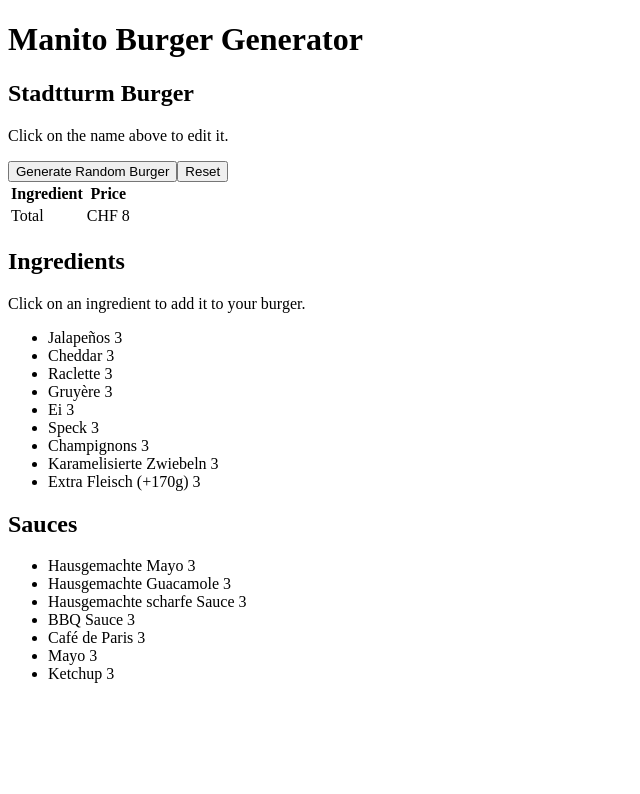
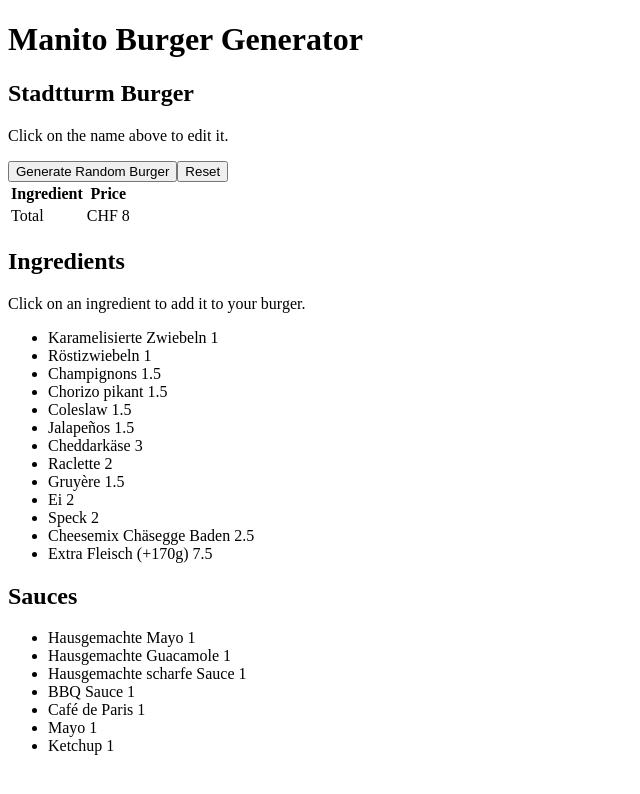
Before and after one commit to platzhersh/manito-burger-generator, an Angular app: page / in a window 1280 px wide. Shown: the top 794 px of the page, without its empty margins (0-640 px from the left). Built offline with nearby package versions, Linux system fonts and the light colour scheme.

Commit message:
add ingredient prices, add empty burgers

```diff
--- a/src/app/burger/burger.service.ts
+++ b/src/app/burger/burger.service.ts
@@ -4,7 +4,7 @@ import {SauceService} from "../sauce/sauce.service";
 import {Ingredient} from "../ingredient/ingredient";
 import {Sauce} from "../sauce/sauce";
 import {Burger} from "./burger";
-import {BURGERS} from "../mock-burger";
+import {BURGERS} from "../../assets/mocks/mock-burger";
 
 @Injectable()
 export class BurgerService {
--- a/src/app/burger/burger.ts
+++ b/src/app/burger/burger.ts
@@ -8,11 +8,15 @@ export class Burger {
   name: string;
   ingredients: Array<Ingredient>;
   sauces: Array<Sauce>;
+  fixedPrice?: number;
 
   // a simple constructor.
-  constructor(name: string, ingredients: Array<Ingredient>) {
+  constructor(name: string, ingredients: Array<Ingredient>, price?: number) {
     this.name = name;
     this.ingredients = ingredients;
+    if (price) {
+      this.fixedPrice = price;
+    }
   }
 
   addIngredient(ingredient: Ingredient) {
@@ -31,12 +35,16 @@ export class Burger {
   }
 
   getTotal(): number {
-    let total = baseprice;
+    if (this.fixedPrice) {
+      return this.fixedPrice;
+    } else {
+      let total = baseprice;
 
-    for (let i of this.ingredients) {
-      total += i.price;
+      for (let i of this.ingredients) {
+        total += i.price;
+      }
+      return total;
     }
-    return total;
   }
 
 }
--- a/src/app/ingredient/ingredient.service.ts
+++ b/src/app/ingredient/ingredient.service.ts
@@ -1,6 +1,6 @@
 import { Injectable } from '@angular/core';
 import {Ingredient} from "./ingredient";
-import {INGREDIENTS} from "../mock-ingredients";
+import {INGREDIENTS} from "../../assets/mocks/mock-ingredients";
 
 @Injectable()
 export class IngredientService {
--- a/src/app/mock-burger.ts
+++ /dev/null
@@ -1,6 +0,0 @@
-import {Burger} from "./burger/burger";
-
-export const BURGERS: Burger[] = [
-  new Burger('Stadtturm Burger', []),
-  new Burger('Chili Burger', []),
-];
--- a/src/app/mock-ingredients.ts
+++ /dev/null
@@ -1,13 +0,0 @@
-import {Ingredient} from "./ingredient/ingredient";
-
-export const INGREDIENTS: Ingredient[] = [
-  { name: 'Jalapeños', price: 3.0 },
-  { name: 'Cheddar', price: 3.0 },
-  { name: 'Raclette', price: 3.0 },
-  { name: 'Gruyère', price: 3.0 },
-  { name: 'Ei', price: 3.0 },
-  { name: 'Speck', price: 3.0 },
-  { name: 'Champignons', price: 3.0 },
-  { name: 'Karamelisierte Zwiebeln', price: 3.0 },
-  { name: 'Extra Fleisch (+170g)', price: 3.0 }
-];
--- a/src/app/mock-sauces.ts
+++ /dev/null
@@ -1,11 +0,0 @@
-import {Sauce} from "./sauce/sauce";
-
-export const SAUCES: Sauce[] = [
-  { name: 'Hausgemachte Mayo', price: 3.0 },
-  { name: 'Hausgemachte Guacamole', price: 3.0 },
-  { name: 'Hausgemachte scharfe Sauce', price: 3.0 },
-  { name: 'BBQ Sauce', price: 3.0 },
-  { name: 'Café de Paris', price: 3.0 },
-  { name: 'Mayo', price: 3.0 },
-  { name: 'Ketchup', price: 3.0 }
-];
--- a/src/app/sauce/sauce.service.ts
+++ b/src/app/sauce/sauce.service.ts
@@ -1,6 +1,6 @@
 import { Injectable } from '@angular/core';
 import {Sauce} from "./sauce";
-import {SAUCES} from "../mock-sauces";
+import {SAUCES} from "../../assets/mocks/mock-sauces";
 
 @Injectable()
 export class SauceService {
--- /dev/null
+++ b/src/assets/mocks/mock-burger.ts
@@ -0,0 +1,11 @@
+import {Burger} from "../../app/burger/burger";
+
+export const BURGERS: Burger[] = [
+  new Burger('Stadtturm Burger', [], 20.00),
+  new Burger('Chili Burger', [], 13.50),
+  new Burger('Classic', [], 12.00),
+  new Burger('Cheese', [], 13.00),
+  new Burger('Cheese + Bacon', [], 14.50),
+  new Burger('Veggie Lover', [], 12.00),
+  new Burger('BBQ Texas', [], 14.00),
+];
--- /dev/null
+++ b/src/assets/mocks/mock-ingredients.ts
@@ -0,0 +1,17 @@
+import {Ingredient} from "../../app/ingredient/ingredient";
+
+export const INGREDIENTS: Ingredient[] = [
+  { name: 'Karamelisierte Zwiebeln', price: 1.0 },
+  { name: 'Röstizwiebeln', price: 1.0 },
+  { name: 'Champignons', price: 1.50 },
+  { name: 'Chorizo pikant', price: 1.50 },
+  { name: 'Coleslaw', price: 1.50 },
+  { name: 'Jalapeños', price: 1.50 },
+  { name: 'Cheddarkäse', price: 3.0 },
+  { name: 'Raclette', price: 2.0 },
+  { name: 'Gruyère', price: 1.50 },
+  { name: 'Ei', price: 2.0 },
+  { name: 'Speck', price: 2.0 },
+  { name: 'Cheesemix Chäsegge Baden', price: 2.50 },
+  { name: 'Extra Fleisch (+170g)', price: 7.50 }
+];
--- /dev/null
+++ b/src/assets/mocks/mock-sauces.ts
@@ -0,0 +1,11 @@
+import {Sauce} from "../../app/sauce/sauce";
+
+export const SAUCES: Sauce[] = [
+  { name: 'Hausgemachte Mayo', price: 1.0 },
+  { name: 'Hausgemachte Guacamole', price: 1.0 },
+  { name: 'Hausgemachte scharfe Sauce', price: 1.0 },
+  { name: 'BBQ Sauce', price: 1.0 },
+  { name: 'Café de Paris', price: 1.0 },
+  { name: 'Mayo', price: 1.0 },
+  { name: 'Ketchup', price: 1.0 }
+];
```
Also changed, not shown: 1 other file (tests, documents, lock files or other folders).
